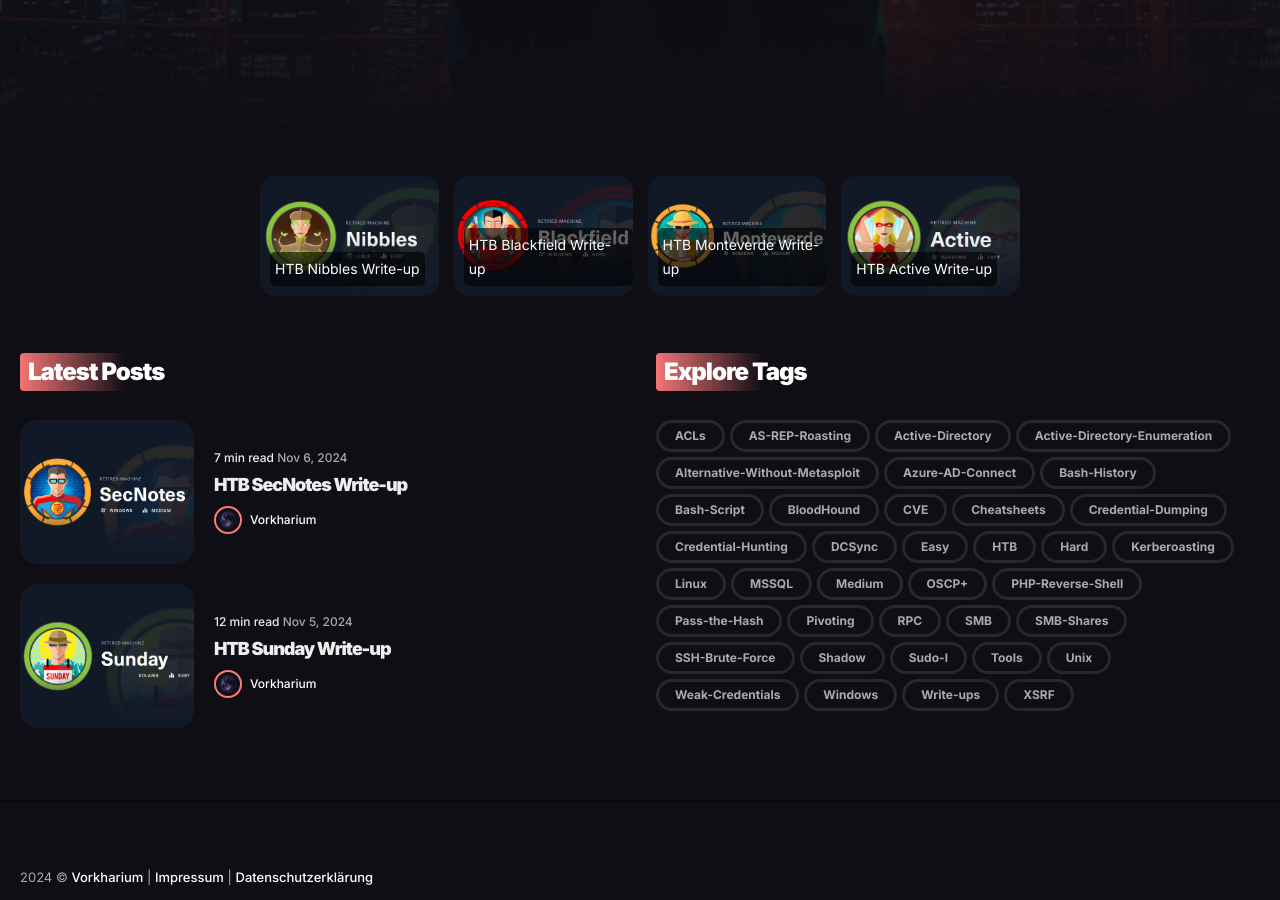
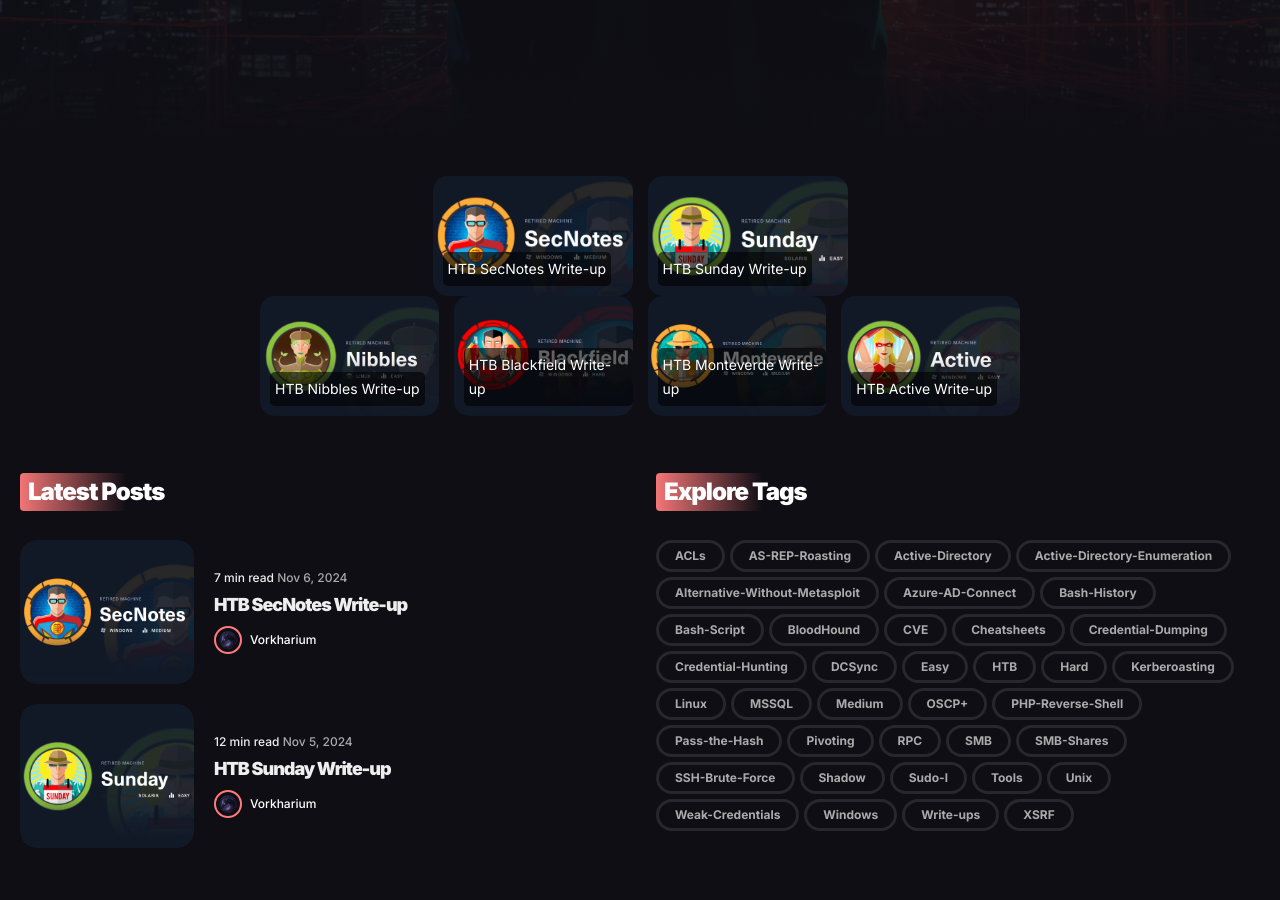
Before and after one commit to Vorkharium/vorkharium.github.io, a Jekyll site: the page built from _pages/write-ups.md, in a window 1280 px wide and 900 px high, scrolled down 520 px. Built offline with Jekyll 4.4.1, drawn with Linux system fonts in a browser that asks for light colours.

Commit message:
Changes on write-ups page

```diff
--- a/_pages/write-ups.md
+++ b/_pages/write-ups.md
@@ -4,6 +4,33 @@
 permalink: /write-ups/
 image: '/images/01.jpg'
 ---
+
+<div style="display: flex; justify-content: center; gap: 15px;">
+    <div style="position: relative; display: inline-block;">
+        <a href="/HTB-SecNotes-Write-up">
+            <img src="/images/htb_secnotes.png" alt="HTB SecNotes Write-up"
+                 style="width: 200px; height: 120px; border-radius: 15px; object-fit: cover;">
+            <div style="position: absolute; bottom: 10px; left: 10px; color: white;
+                        background-color: rgba(0, 0, 0, 0.6); padding: 5px;
+                        border-radius: 5px; font-size: 14px;">
+                HTB SecNotes Write-up
+            </div>
+        </a>
+    </div>
+
+    <div style="position: relative; display: inline-block;">
+        <a href="/HTB-Sunday-Write-up">
+            <img src="/images/htb_sunday.png" alt="HTB Sunday Write-up"
+                 style="width: 200px; height: 120px; border-radius: 15px; object-fit: cover;">
+            <div style="position: absolute; bottom: 10px; left: 10px; color: white;
+                        background-color: rgba(0, 0, 0, 0.6); padding: 5px;
+                        border-radius: 5px; font-size: 14px;">
+                HTB Sunday Write-up
+            </div>
+        </a>
+    </div>
+
+</div>
 
 <div style="display: flex; justify-content: center; gap: 15px;">
     <div style="position: relative; display: inline-block;">
```
Also changed, not shown: _posts/2024-11-04-HTB-Nibbles-Write-up.md (+1 -1 lines).
